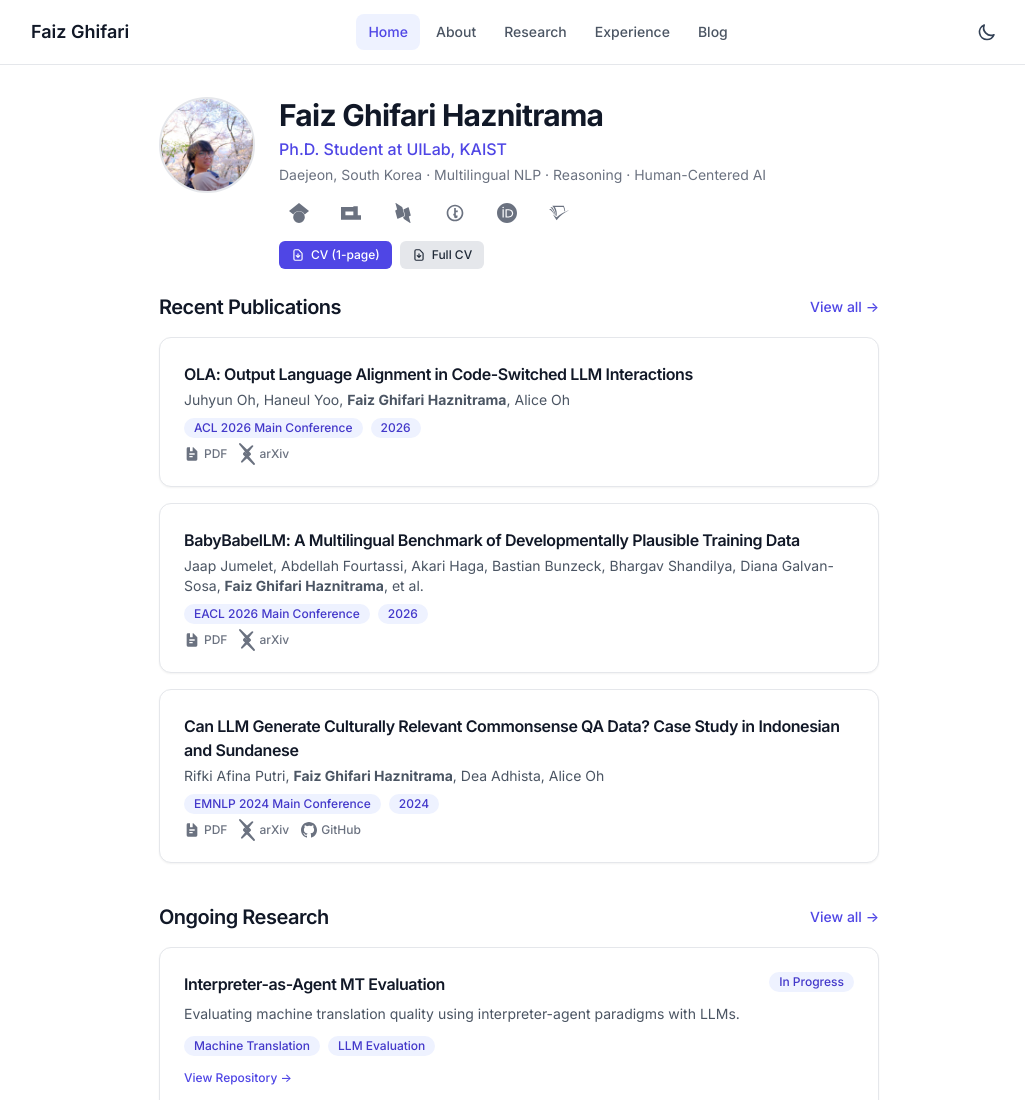
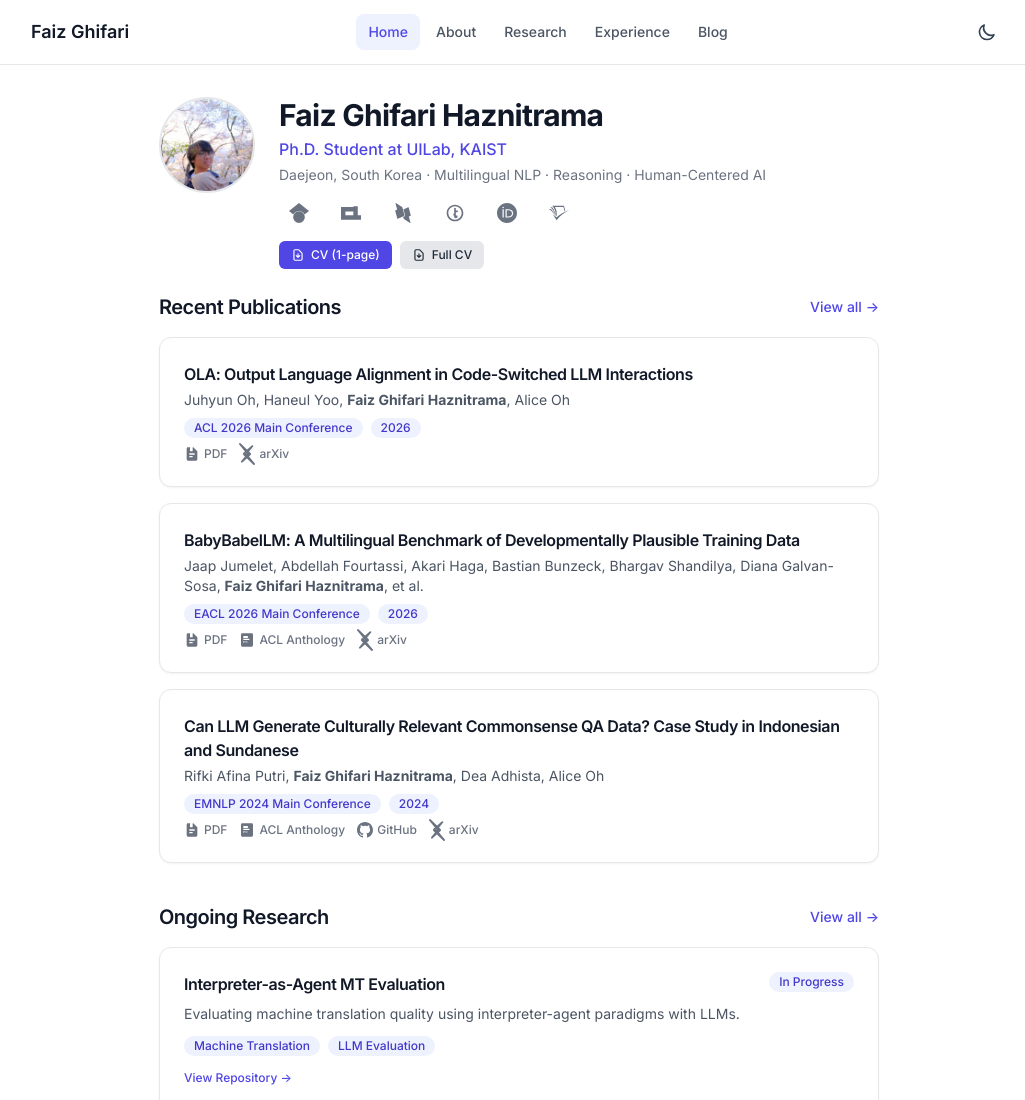
Before and after one commit to faizghifari/faizghifari.github.io, an Astro site: page / in a window 1280 px wide. Shown: the top 1100 px of the page, without its empty margins (121-1146 px from the left). Built offline with nearby package versions, Linux system fonts and the light colour scheme; Astro itself is replaced by a stand-in of ours.

Commit message:
Update publication links: venue PDFs, ACL Anthology refs, ScienceDirect, KoreaScience
- BabyBabelLM (EACL 2026): PDF -> ACL Anthology, add ACL page link
- Cultural Awareness Survey (CL): PDF -> ACL Anthology, add ACL page link
- Culturally Relevant QA (EMNLP 2024): PDF -> ACL Anthology, add ACL page link
- ABSA Survey (AI Open): add ScienceDirect PDF link
- ABSA Comparative (KIPS): add PDF + KoreaScience link
- OLA (ACL 2026): kept arxiv (not yet on ACL Anthology)
- Add ACL Anthology, ScienceDirect, KoreaScience icons to PaperLinkIcons
- Keep arxiv links as secondary references where applicable

```diff
--- a/src/components/PaperLinkIcons.astro
+++ b/src/components/PaperLinkIcons.astro
@@ -27,7 +27,15 @@ const iconMap: Record<string, { label: string; svg: string }> = {
   },
   acl: {
     label: 'ACL Anthology',
-    svg: `<svg xmlns="http://www.w3.org/2000/svg" viewBox="0 0 24 24" fill="currentColor"><path d="M6 2a2 2 0 0 0-2 2v16a2 2 0 0 0 2 2h12a2 2 0 0 0 2-2V8l-6-6H6zm7 0v5a1 1 0 0 1-1 1H9V2h4zm-5 9h8v2H8v-2zm0 4h5v2H8v-2z"/></svg>`,
+    svg: `<svg xmlns="http://www.w3.org/2000/svg" viewBox="0 0 24 24" fill="currentColor"><path d="M5 2a2 2 0 0 0-2 2v16a2 2 0 0 0 2 2h14a2 2 0 0 0 2-2V4a2 2 0 0 0-2-2H5zm1.5 4h6a1 1 0 0 1 1 1v1a1 1 0 0 1-1 1h-6V6zm0 4h9v2h-9v-2zm0 4h6v2h-6v-2z"/><text x="12" y="17" text-anchor="middle" font-size="5" font-weight="bold" fill="currentColor">ACL</text></svg>`,
+  },
+  sciencedirect: {
+    label: 'ScienceDirect',
+    svg: `<svg xmlns="http://www.w3.org/2000/svg" viewBox="0 0 24 24" fill="currentColor"><path d="M4 4h6v6H4V4zm10 0h6v6h-6V4zM4 14h6v6H4v-6zm10 0h6v6h-6v-6z"/></svg>`,
+  },
+  koreascience: {
+    label: 'KoreaScience',
+    svg: `<svg xmlns="http://www.w3.org/2000/svg" viewBox="0 0 24 24" fill="currentColor"><path d="M12 2C6.48 2 2 6.48 2 12s4.48 10 10 10 10-4.48 10-10S17.52 2 12 2zm-1 17.93c-3.95-.49-7-3.85-7-7.93 0-.62.08-1.21.21-1.79L9 15v1c0 1.1.9 2 2 2v1.93zm6.9-2.54c-.26-.81-1-1.39-1.9-1.39h-1v-3c0-.55-.45-1-1-1H8v-2h2c.55 0 1-.45 1-1V7h2c1.1 0 2-.9 2-2v-.41c2.93 1.19 5 4.06 5 7.41 0 2.08-.8 3.97-2.1 5.39z"/></svg>`,
   },
   openreview: {
     label: 'OpenReview',
--- a/src/pages/index.astro
+++ b/src/pages/index.astro
@@ -17,14 +17,14 @@ const recentPapers = [
     authors: 'Jaap Jumelet, Abdellah Fourtassi, Akari Haga, Bastian Bunzeck, Bhargav Shandilya, Diana Galvan-Sosa, Faiz Ghifari Haznitrama, Francesca Padovani, Francois Meyer, Hai Hu, Julen Etxaniz, Laurent Prevot, Linyang He, Maria Grandury, Mila Marcheva, Negar Foroutan, Nikitas Theodoropoulos, Pouya Sadeghi, Siyuan Song, Suchir Salhan, Susana Zhou, Yurii Paniv, Ziyin Zhang, Arianna Bisazza, Alex Warstadt, Leshem Choshen',
     venue: 'EACL 2026 Main Conference',
     year: 2026,
-    links: { pdf: 'https://arxiv.org/pdf/2510.10159', arxiv: 'https://arxiv.org/abs/2510.10159' },
+    links: { pdf: 'https://aclanthology.org/2026.eacl-long.152.pdf', acl: 'https://aclanthology.org/2026.eacl-long.152/', arxiv: 'https://arxiv.org/abs/2510.10159' },
   },
   {
     title: 'Can LLM Generate Culturally Relevant Commonsense QA Data? Case Study in Indonesian and Sundanese',
     authors: 'Rifki Afina Putri, Faiz Ghifari Haznitrama, Dea Adhista, Alice Oh',
     venue: 'EMNLP 2024 Main Conference',
     year: 2024,
-    links: { pdf: 'https://arxiv.org/pdf/2402.17302', arxiv: 'https://arxiv.org/abs/2402.17302', github: 'https://github.com/faizghifari/id-csqa' },
+    links: { pdf: 'https://aclanthology.org/2024.emnlp-main.1145.pdf', acl: 'https://aclanthology.org/2024.emnlp-main.1145/', github: 'https://github.com/faizghifari/id-csqa', arxiv: 'https://arxiv.org/abs/2402.17302' },
   },
 ];
 
--- a/src/pages/research/index.astro
+++ b/src/pages/research/index.astro
@@ -35,7 +35,7 @@ const publications: Paper[] = [
     venue: 'EACL 2026 Main Conference',
     year: 2026,
     abstract: 'We present BabyBabelLM, a multilingual collection of datasets modeling the language a person observes from birth until they acquire a native language. We curate developmentally plausible pretraining data across multiple languages, enabling research on how language exposure shapes model capabilities.',
-    links: { pdf: 'https://arxiv.org/pdf/2510.10159', arxiv: 'https://arxiv.org/abs/2510.10159' },
+    links: { pdf: 'https://aclanthology.org/2026.eacl-long.152.pdf', acl: 'https://aclanthology.org/2026.eacl-long.152/', arxiv: 'https://arxiv.org/abs/2510.10159' },
   },
   {
     title: 'Survey of Cultural Awareness in Language Models: Text and Beyond',
@@ -43,7 +43,7 @@ const publications: Paper[] = [
     venue: 'Computational Linguistics Journal',
     year: 2025,
     abstract: 'Large-scale deployment of large language models (LLMs) in various applications, such as chatbots and virtual assistants, requires LLMs to be culturally sensitive to the user to ensure inclusivity. This survey covers efforts towards incorporating cultural awareness into LLMs across text and multimodal domains.',
-    links: { pdf: 'https://arxiv.org/pdf/2411.00860', arxiv: 'https://arxiv.org/abs/2411.00860', doi: 'https://doi.org/10.1162/coli.a.14' },
+    links: { pdf: 'https://aclanthology.org/2025.cl-3.7.pdf', acl: 'https://aclanthology.org/2025.cl-3.7/', doi: 'https://doi.org/10.1162/coli.a.14', arxiv: 'https://arxiv.org/abs/2411.00860' },
   },
   {
     title: 'Can LLM Generate Culturally Relevant Commonsense QA Data? Case Study in Indonesian and Sundanese',
@@ -51,7 +51,7 @@ const publications: Paper[] = [
     venue: 'EMNLP 2024 Main Conference',
     year: 2024,
     abstract: 'Large Language Models (LLMs) are increasingly being used to generate synthetic data for training and evaluating models. However, it is unclear whether they can generate a good quality of question answering data that is culturally relevant for under-resourced languages.',
-    links: { pdf: 'https://arxiv.org/pdf/2402.17302', arxiv: 'https://arxiv.org/abs/2402.17302', github: 'https://github.com/faizghifari/id-csqa' },
+    links: { pdf: 'https://aclanthology.org/2024.emnlp-main.1145.pdf', acl: 'https://aclanthology.org/2024.emnlp-main.1145/', github: 'https://github.com/faizghifari/id-csqa', arxiv: 'https://arxiv.org/abs/2402.17302' },
   },
   {
     title: 'Methodologies and Their Comparison in Complex Compound Aspect-Based Sentiment Analysis: A Survey',
@@ -59,7 +59,7 @@ const publications: Paper[] = [
     venue: 'AI Open',
     year: 2025,
     abstract: 'A comprehensive survey of methodologies and their comparison in complex compound aspect-based sentiment analysis tasks, covering approaches, datasets, and evaluation metrics.',
-    links: { doi: 'https://doi.org/10.1016/j.aiopen.2025.02.002' },
+    links: { pdf: 'https://www.sciencedirect.com/science/article/pii/S2666651025000051', doi: 'https://doi.org/10.1016/j.aiopen.2025.02.002' },
   },
   {
     title: 'Comparative Analysis of Recent Studies on Aspect-Based Sentiment Analysis',
@@ -67,7 +67,7 @@ const publications: Paper[] = [
     venue: 'Annual Conference of KIPS',
     year: 2023,
     abstract: 'A comparative analysis of recent studies and approaches in aspect-based sentiment analysis.',
-    links: {},
+    links: { pdf: 'https://www.manuscriptlink.com/society/kips/conference/ask2023/file/downloadSoConfManuscript/abs/KIPS_C2023A0219F', koreascience: 'https://koreascience.kr/article/CFKO202319360803082.page' },
   },
 ];
 
```
